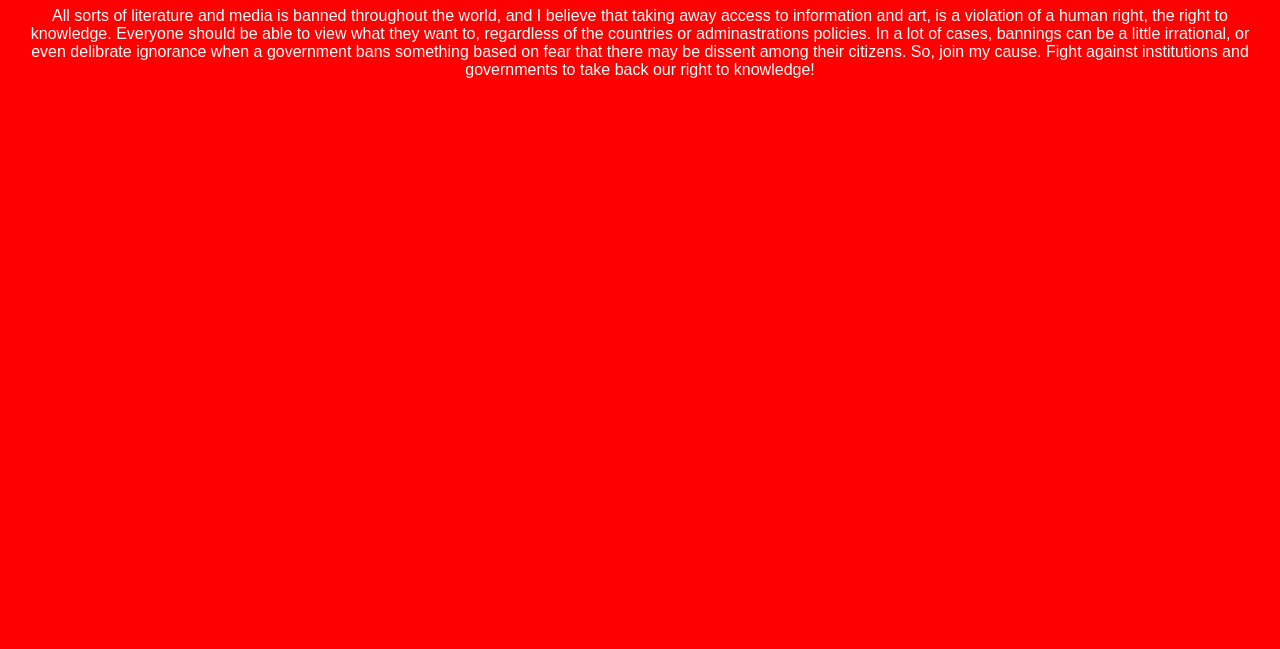
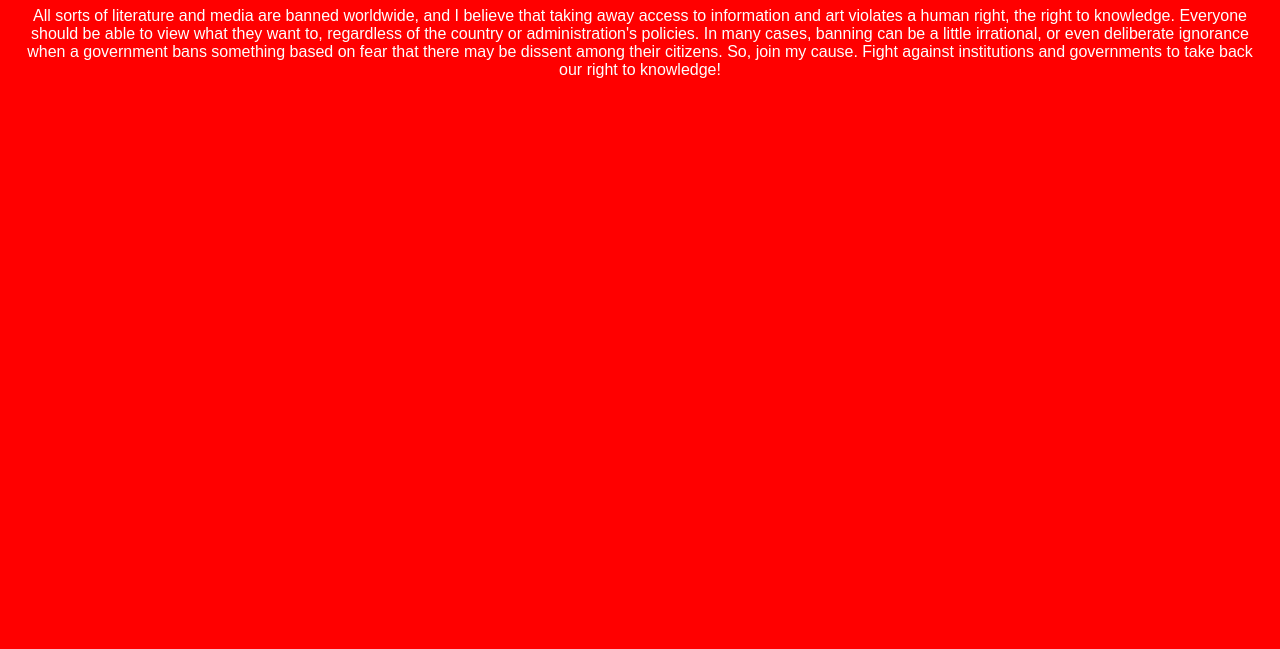
Before and after one commit to TheMaddestMiller/righttoknowledge, a plain HTML site: page index.html in a window 1280 px wide. Shown: the part 151-800 px from the top of the page. Drawn offline with Linux system fonts and the light colour scheme.

Commit message:
Update index.html

```diff
--- a/index.html
+++ b/index.html
@@ -54,7 +54,7 @@
 
     <main>
         <h1>A Right to Knowledge</h1>
-        <p>All sorts of literature and media is banned throughout the world, and I believe that taking away access to information and art, is a violation of a human right, the right to knowledge. Everyone should be able to view what they want to, regardless of the countries or adminastrations policies. In a lot of cases, bannings can be a little irrational, or even delibrate ignorance when a government bans something based on fear that there may be dissent among their citizens. So, join my cause. Fight against institutions and governments to take back our right to knowledge!</p>
+        <p>All sorts of literature and media are banned worldwide, and I believe that taking away access to information and art violates a human right, the right to knowledge. Everyone should be able to view what they want to, regardless of the country or administration's policies. In many cases, banning can be a little irrational, or even deliberate ignorance when a government bans something based on fear that there may be dissent among their citizens. So, join my cause. Fight against institutions and governments to take back our right to knowledge!</p>
     </main>
 
    </body>
```
